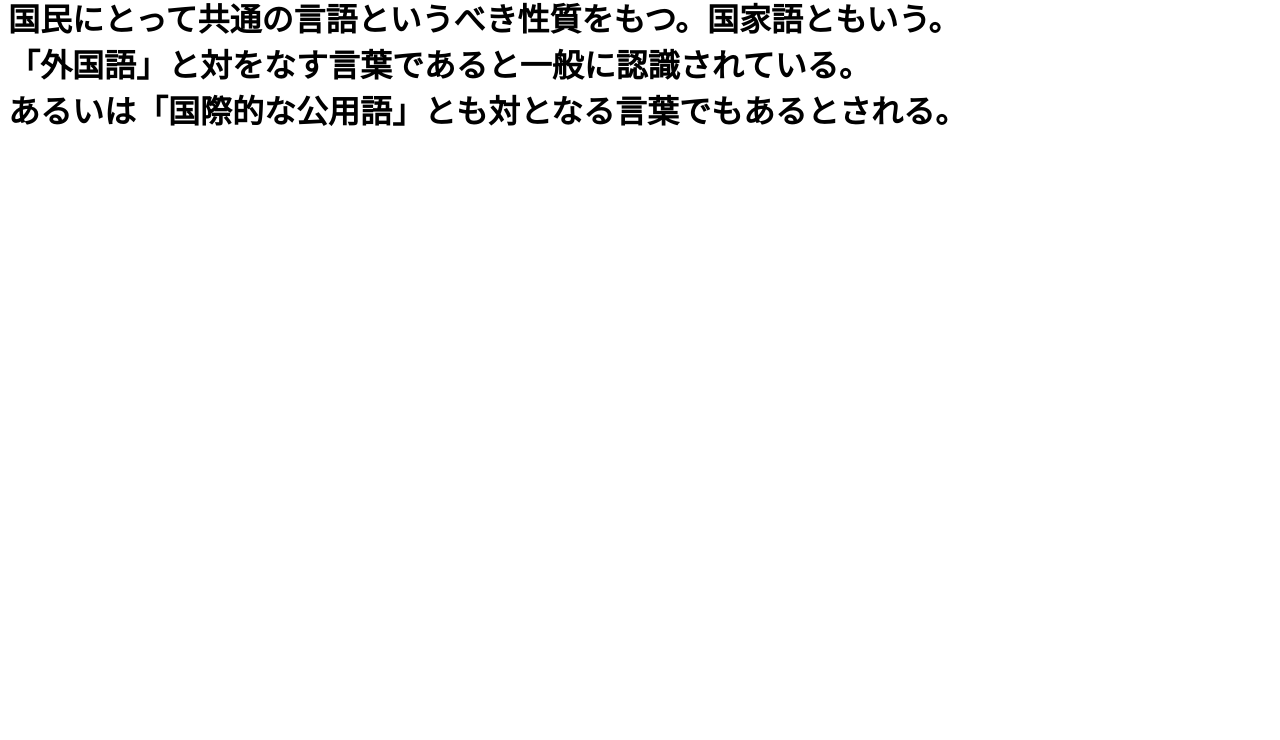
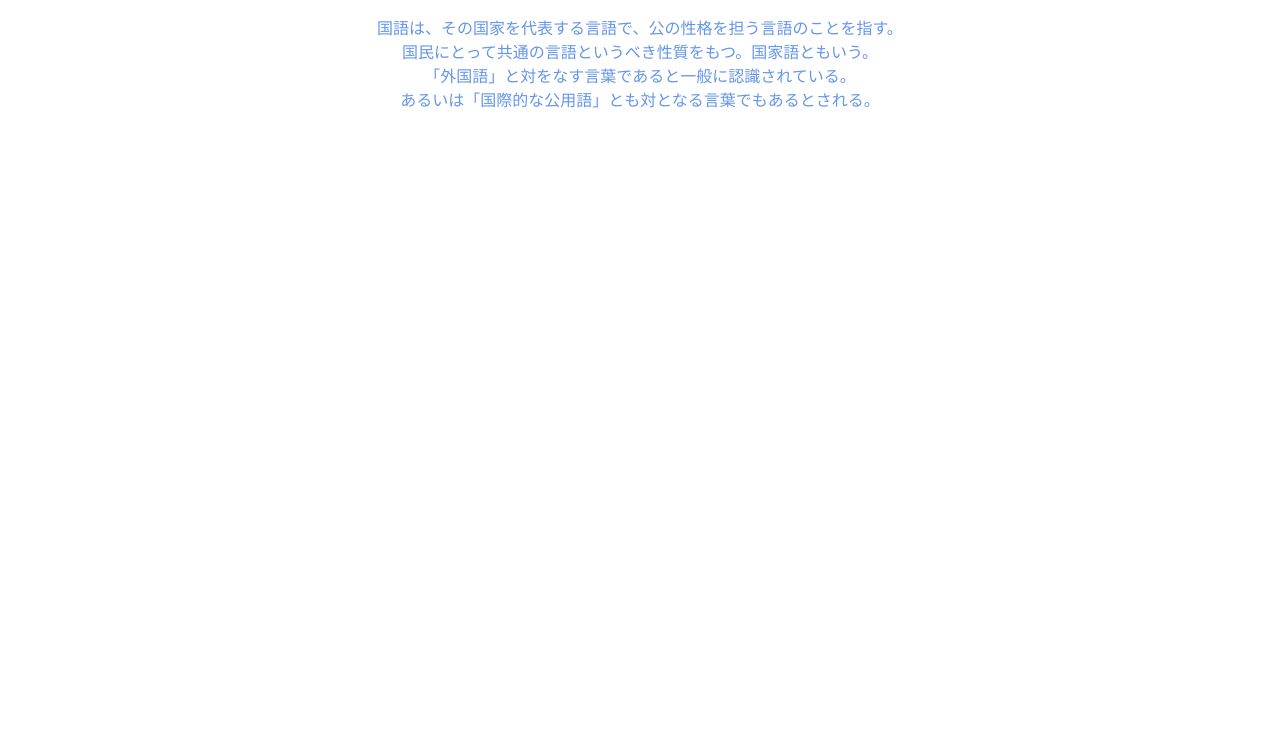
Before and after one commit to hatakeyama1234/kamoku, a plain HTML site: page kamoku1.html in a window 1280 px wide. Shown: the part 60-800 px from the top of the page. Drawn offline with Linux system fonts and the light colour scheme.

Commit message:
kamoku.css

```diff
--- /dev/null
+++ b/kamoku.css
@@ -0,0 +1,9 @@
+@charset "utf-8";
+
+p{
+    color: cornflowerblue;
+    text-align: center;
+}
+h1{
+    text-align: center;
+}
--- a/kamoku1.html
+++ b/kamoku1.html
@@ -1,11 +1,13 @@
 <html>
     <head>
         <title>国語の紹介</title>
+        <link rel="stylesheet" type="text/css" href="kamoku.css">
     </head>
     <body>
-        <h1>国語は、その国家を代表する言語で、公の性格を担う言語のことを指す。<br>
+        <h1>国語の紹介</h1>
+        <p>国語は、その国家を代表する言語で、公の性格を担う言語のことを指す。<br>
             国民にとって共通の言語というべき性質をもつ。国家語ともいう。<br>
             「外国語」と対をなす言葉であると一般に認識されている。<br>
-            あるいは「国際的な公用語」とも対となる言葉でもあるとされる。 </h1>
+            あるいは「国際的な公用語」とも対となる言葉でもあるとされる。 </p>
     </body>
 </html>
```
Also changed, not shown: kamoku2.html (+1 -0 lines), kamoku3.html (+1 -0 lines).
